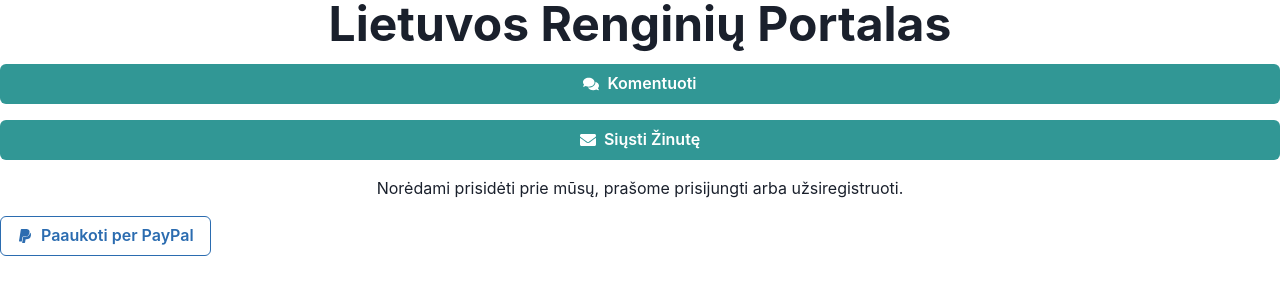
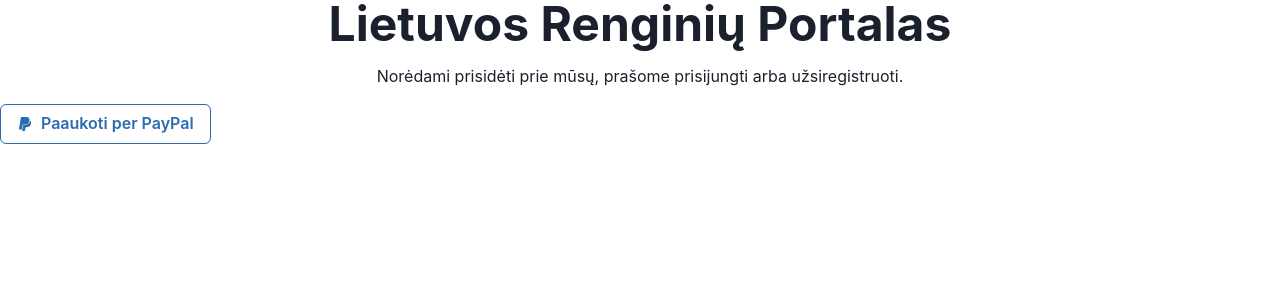
Before and after one commit to GPT-Engineer-App/lithuanian-events-hub, a React (Vite) app: page / in a window 1280 px wide. Shown: the top 300 px of the page. Built offline with nearby package versions, Linux system fonts and the light colour scheme.

Commit message:
Ištrinkite neveikiančius mygtukus ir viską padarykite lietuvių kalba.
Removed non-functional 'Komentuoti' and 'Siųsti Žinutę' buttons from the Index page as per the client's request. All remaining text is already in Lithuanian.

```diff
--- a/src/pages/Index.jsx
+++ b/src/pages/Index.jsx
@@ -7,12 +7,7 @@ const Index = () => {
       <Heading as="h1" size="2xl" textAlign="center">
         Lietuvos Renginių Portalas
       </Heading>
-      <Button leftIcon={<FaComments />} colorScheme="teal" variant="solid">
-        Komentuoti
-      </Button>
-      <Button leftIcon={<FaEnvelope />} colorScheme="teal" variant="solid">
-        Siųsti Žinutę
-      </Button>
+
       <Text textAlign="center">Norėdami prisidėti prie mūsų, prašome prisijungti arba užsiregistruoti.</Text>
       {/* Šis mygtukas yra tik vizualinis elementas, nes faktinė PayPal integracija negali būti atlikta be serverio pusės programavimo. */}
       <Link href="https://www.paypal.com/donate?business=senderlithuania%40gmail.com" isExternal>
```
